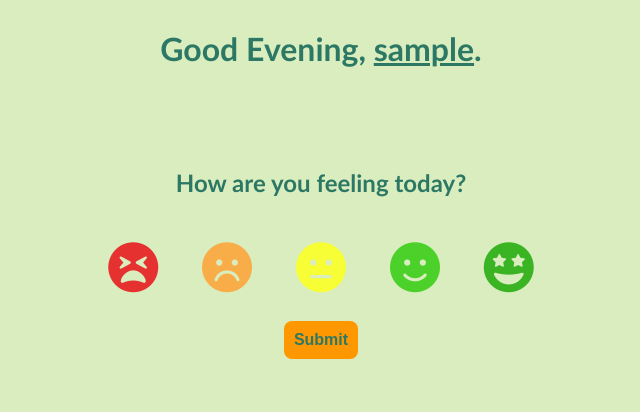
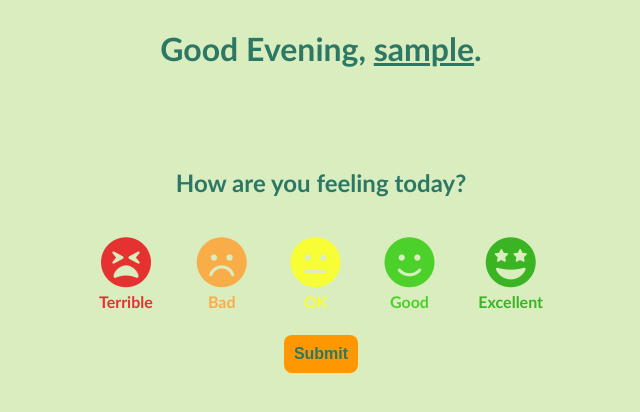
Before and after one commit to qkas/DayLogger, a Node server app: page /dashboard in a window 1280 px wide. Shown: the top 412 px of the page, without its empty margins (319-959 px from the left). Run offline with Node 20, Linux system fonts and the light colour scheme; the visitor is signed in with stand-in values (Sample User, id 1); some libraries are stand-ins or nearby versions.

Commit message:
Added labels for mood radio inputs and modified selected radio indication

```diff
--- a/auth/protect.js
+++ b/auth/protect.js
@@ -2,6 +2,6 @@ export const protectRoute = (req, res, next) => {
     if (req.isAuthenticated()) {
         return next();
     }
-    console.log('Route protected, login required.');
+    console.log('Route protected, redirecting.');
     res.redirect('/login');
 }
--- a/public/css/style.css
+++ b/public/css/style.css
@@ -18,14 +18,6 @@ body {
 h1 {
     margin-bottom: 100px;
     color: #2C7865;
-}
-
-span {
-    color: #7319fa;
-    background-image: -webkit-linear-gradient(45deg, #7319fa, #ff33b4, #ff7e29);
-    background-clip: text;
-    -webkit-background-clip: text;
-    -webkit-text-fill-color: transparent;
 }
 
 form button {
@@ -77,10 +69,18 @@ form input:focus {
     visibility:hidden;
     position: absolute;
 }
-.rating label {
+.rating label i {
     cursor: pointer;
     font-size: 50px;
 }
-.rating input:checked + label {
-    -webkit-text-stroke-width: 1px;
+.rating .radio-container {
+    display: flex;
+    flex-direction: column;
+    align-items: center;
 }
+.rating .radio-container span {
+    margin-top: 5px;
+}
+.rating input:checked + label i {
+    transform: scale(1.1);
+}
--- a/views/dashboard.ejs
+++ b/views/dashboard.ejs
@@ -16,23 +16,48 @@
             <ul>
                 <li>
                     <input type='radio' value='1' name='radio' id='radio1'/>
-                    <label for='radio1' style='color: rgb(230, 49, 49)'><i class="fa-solid fa-face-tired"></i></label>
+                    <label for='radio1' style='color: rgb(230, 49, 49)'>
+                        <div class="radio-container">
+                            <i class="fa-solid fa-face-tired"></i>
+                            <span>Terrible</span>
+                        </div>
+                    </label>
                 </li>
                 <li>
                     <input type='radio' value='2' name='radio'  id='radio2'/>
-                    <label for='radio2' style='color: rgb(249, 173, 73)'><i class="fa-solid fa-face-frown"></i></label>
+                    <label for='radio2' style='color: rgb(249, 173, 73)'>
+                        <div class="radio-container">
+                            <i class="fa-solid fa-face-frown"></i>
+                            <span>Bad</span>
+                        </div>
+                    </label>
                 </li>
                 <li>
                     <input type='radio' value='3' name='radio'  id='radio3'/>
-                    <label for='radio3' style='color:rgb(247, 254, 53)'><i class="fa-solid fa-face-meh"></i></label>
+                    <label for='radio3' style='color:rgb(247, 254, 53)'>
+                        <div class="radio-container">
+                            <i class="fa-solid fa-face-meh"></i>
+                            <span>OK</span>
+                        </div>
+                    </label>
                 </li>
                 <li>
                     <input type='radio' value='4' name='radio'  id='radio4'/>
-                    <label for='radio4' style='color:#4cd12b'><i class="fa-solid fa-face-smile"></i></label>
+                    <label for='radio4' style='color:#4cd12b'>
+                        <div class="radio-container">
+                            <i class="fa-solid fa-face-smile"></i>
+                            <span>Good</span>
+                        </div>
+                    </label>
                 </li>
                 <li>
                     <input type='radio' value='5' name='radio'  id='radio5'/>
-                    <label for='radio5' style='color:#3ab422'><i class="fa-solid fa-face-grin-stars"></i></label>
+                    <label for='radio5' style='color:#3ab422'>
+                        <div class="radio-container">
+                            <i class="fa-solid fa-face-grin-stars"></i>
+                            <span>Excellent</span>
+                        </div>
+                    </label>
                 </li>
             </ul>
             <button type="submit">Submit</button>
```
